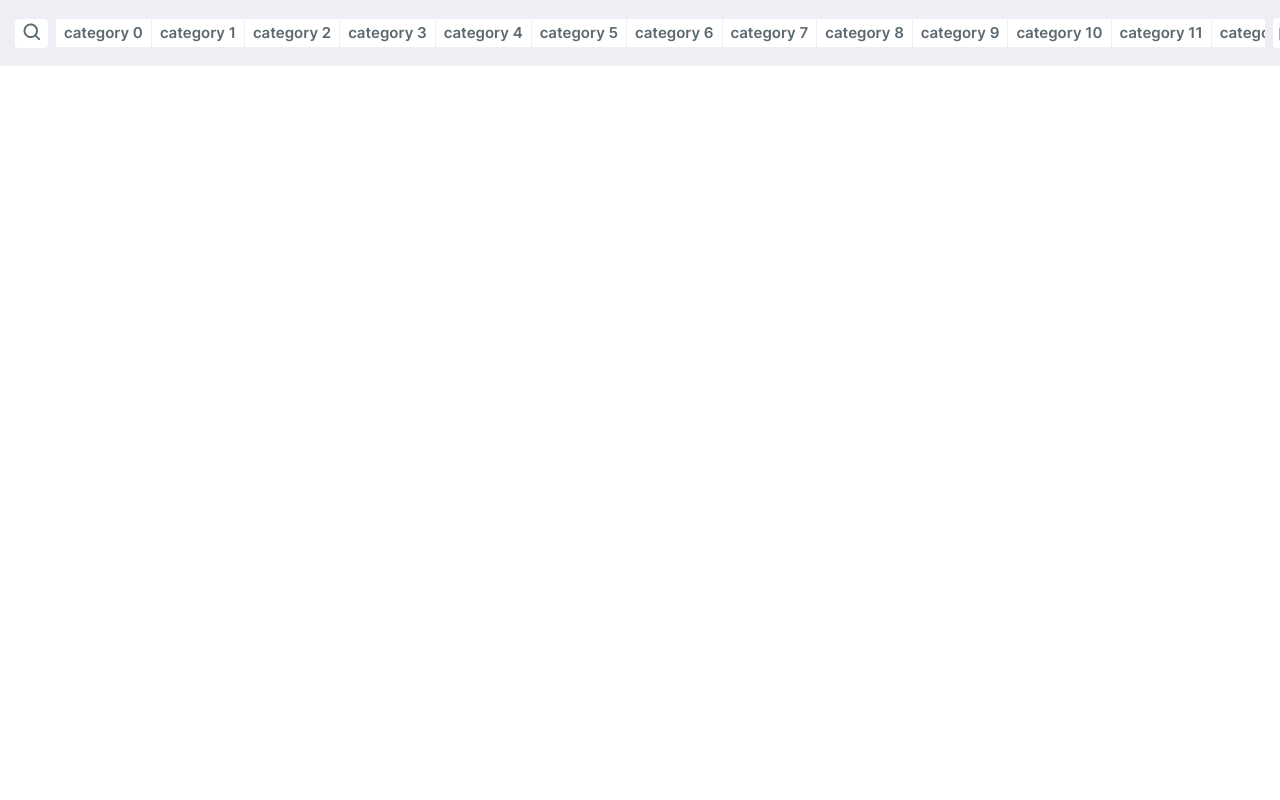
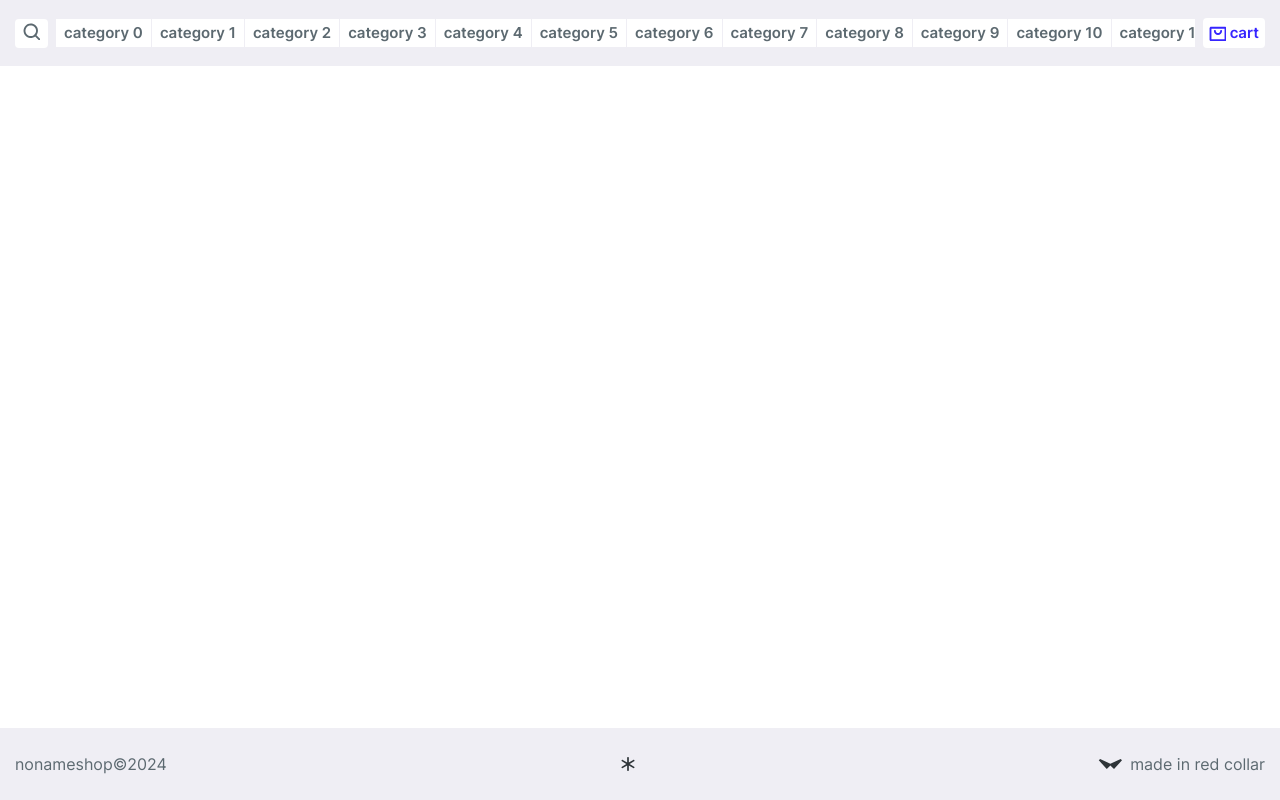
Before and after one commit to Victor-Maznichenko/noname-shop, a React (Vite) app: page / in a window 1280 px wide. Shown: the top 800 px of the page. Built offline with nearby package versions, Linux system fonts and the light colour scheme.

Commit message:
📌 Made UI for the footer of the site

```diff
--- a/src/components/App.tsx
+++ b/src/components/App.tsx
@@ -1,12 +1,14 @@
+import Footer from "./Footer";
 import Header from "./Header";
 
 const App = () => (
-   <div className="text-gray-main">
+   <div className="flex min-h-screen flex-col text-gray-main">
       <Header />
       {/* <Routes>
          <Route index element={<Products />} />
-      </Routes>
-      <Footer /> */}
+      </Routes> */}
+      <div className="grow" />
+      <Footer />
    </div>
 );
 
--- /dev/null
+++ b/src/components/Footer.tsx
@@ -0,0 +1,16 @@
+import Icon from "./ui/Icon";
+
+const Footer = () => (
+   <footer className=" bg-gray-light py-6">
+      <div className="container mx-auto flex items-center justify-between px-[15px]">
+         <p>nonameshop©2024</p>
+         <Icon name="star" className="mr-2 fill-gray-dark" width={14} height={14} />
+         <div className="flex items-center">
+            <Icon name="company-logo" className="mr-2 fill-gray-dark" width={24} height={10} />
+            made in red collar
+         </div>
+      </div>
+   </footer>
+);
+
+export default Footer;
--- a/src/components/Header.tsx
+++ b/src/components/Header.tsx
@@ -13,7 +13,7 @@ const Header = () => {
       <header className="mb-px bg-gray-light py-[1.125rem]">
          <div className="container mx-auto px-[15px]">
             <div className="flex items-center justify-between gap-x-2">
-               <div className="relative flex w-full items-center justify-between gap-x-2">
+               <div className="relative flex w-full items-center justify-between gap-x-2 overflow-hidden">
                   <button className="rounded bg-white p-2 pt-1" onClick={toggleShow} type="button">
                      <Icon className="fill-gray-main" name="search" width={17} height={17} />
                   </button>
```
Also changed, not shown: .eslintrc.cjs, .prettierrc.cjs, public/sprite.svg.
